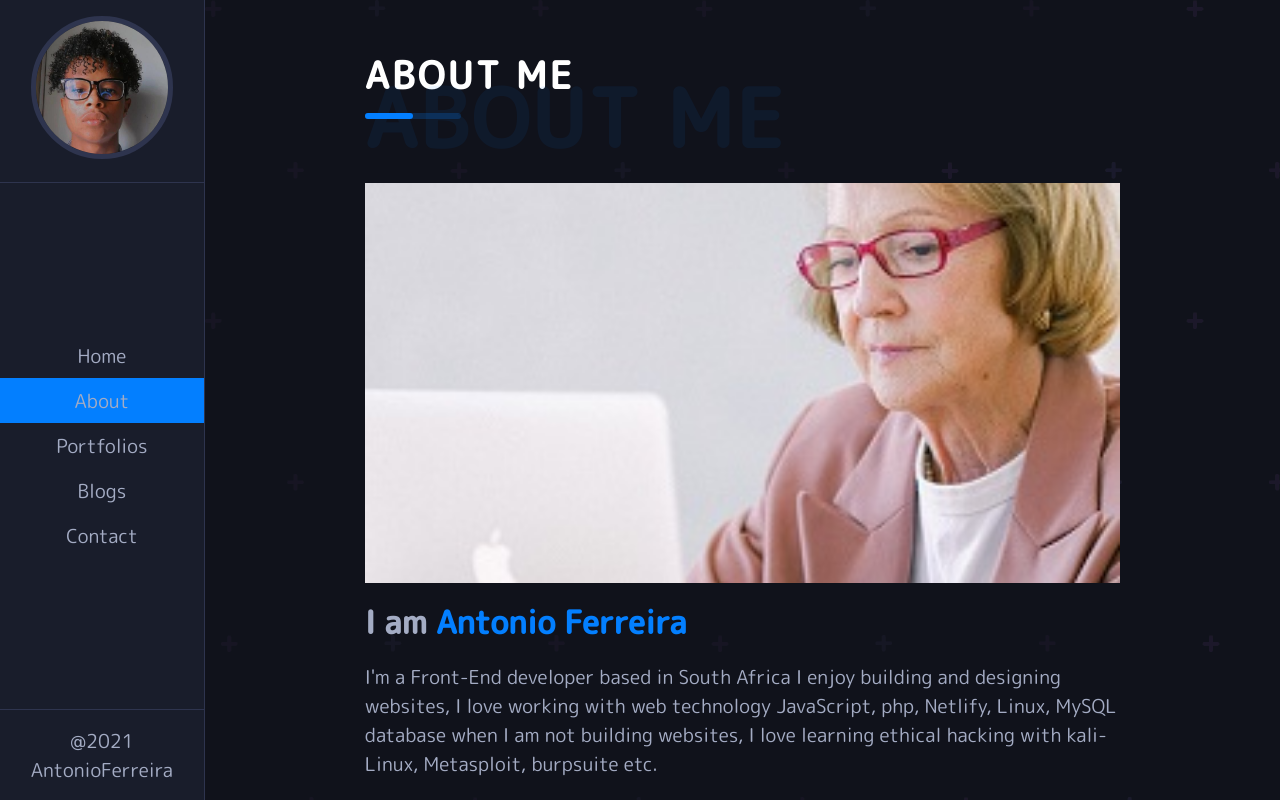
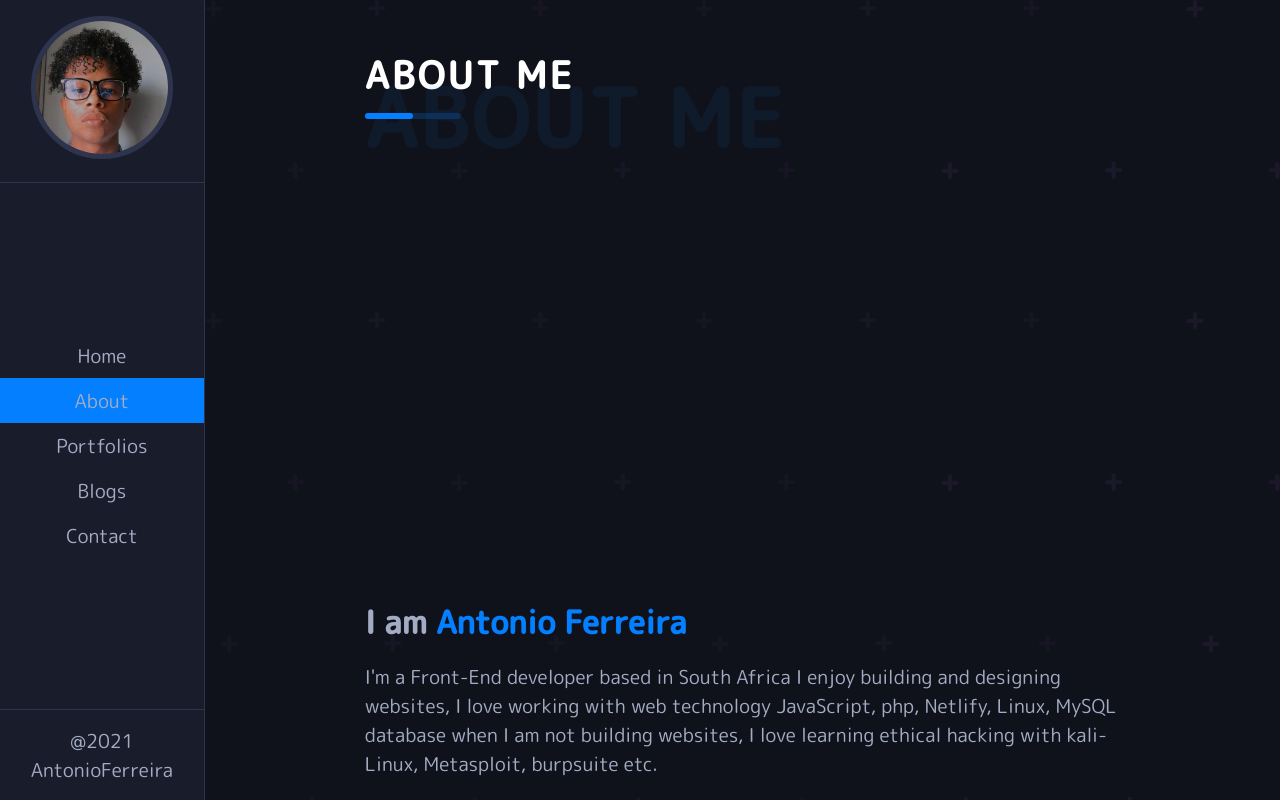
Before and after one commit to antonioferreiraSA/antonioferreira.me, a React (Create React App) app: page /about in a window 1280 px wide. Shown: the top 800 px of the page. Built offline with nearby package versions, Linux system fonts and the light colour scheme.

Commit message:
adding image to navbar

```diff
--- a/src/Components/ImageSection.js
+++ b/src/Components/ImageSection.js
@@ -1,11 +1,11 @@
 import React from 'react';
-import about from '../img/about.jpg';
+// import about from '../img/about.jpg';
 
 function ImageSection() {
     return (
         <div className="ImageSection">
             <div className="img">
-                <img src={about} alt=""/>
+                {/* <img src={about} alt=""/> */}
             </div>
             <div className="about-info">
                 <h4>I am<span> Antonio Ferreira</span></h4>
```
Also changed, not shown: 1 other file (tests, documents, lock files or other folders).
